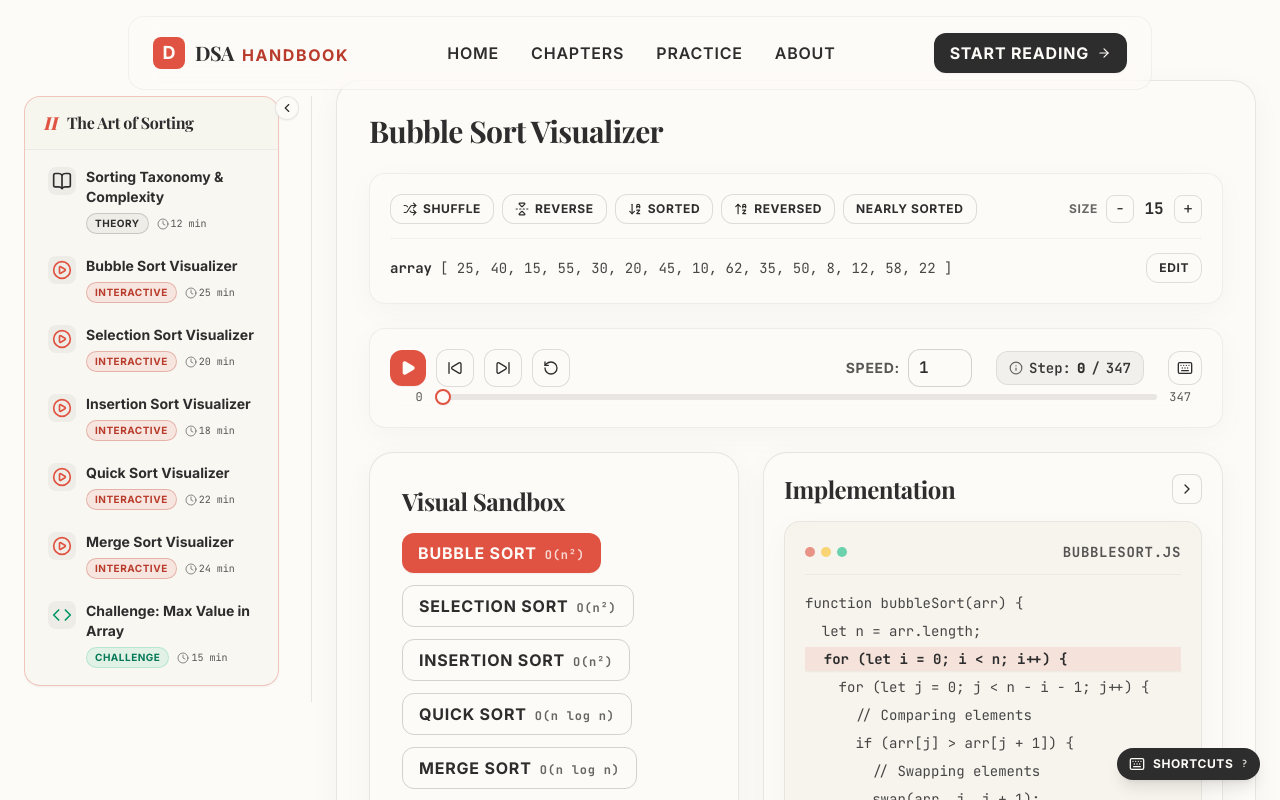
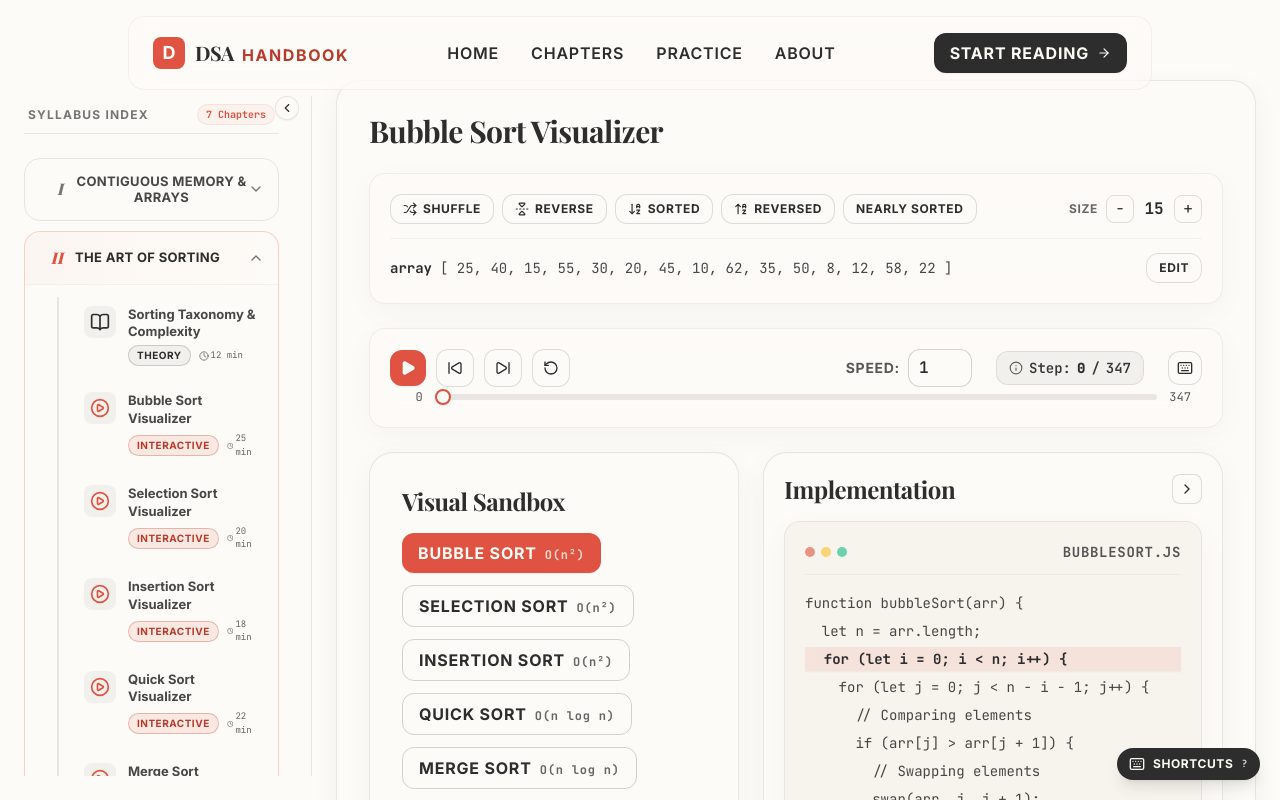
Before and after one commit to hahuyhungdev/web-interactive-dsa-handbook, a React (Vite) app: page /sorting in a window 1280 px wide. Shown: the top 800 px of the page. Built offline with nearby package versions, Linux system fonts and the light colour scheme; a web font is replaced by a local one.

Commit message:
fix(layout): resolve sticky positioning conflicts by targeting transitions only to layout widths and padding

```diff
--- a/src/features/theory/components/TheoryContent.tsx
+++ b/src/features/theory/components/TheoryContent.tsx
@@ -12,55 +12,119 @@ const THEORY_CONTENT: Record<string, {
     duration: '10 min',
     content: (
       <div className="space-y-6 font-editorial text-charcoal leading-relaxed text-base md:text-lg">
-        <p className="font-sans text-base uppercase tracking-widest text-coral-dark font-bold bg-coral/5 px-3 py-1 rounded-full border border-coral-dark/20 inline-block">
+        <p className="font-sans text-base uppercase tracking-widest text-coral-dark font-bold bg-coral/5 px-3 py-1 rounded-full border border-coral-dark/20 inline-block font-sans">
           Syllabus Core I.I
         </p>
         <p className="first-letter:text-5xl first-letter:font-bold first-letter:text-coral first-letter:float-left first-letter:mr-3 first-letter:mt-1">
-          Memory is fundamentally a linear tape. In modern systems, this tape is partitioned into bytes, each identified by a unique hexadecimal address. When we allocate an <strong>Array</strong>, the system guarantees a block of memory where elements are stored back-to-back—or <em>contiguously</em>.
+          Memory is fundamentally a linear tape. In modern hardware architectures, this tape is partitioned into bytes, each identified by a unique hexadecimal address. When we allocate an <strong>Array</strong>, the system guarantees a block of physical memory where elements are stored back-to-back—or <em>contiguously</em>.
         </p>
 
         <div className="bg-paper-dark border border-charcoal/10 rounded-2xl p-6 font-mono text-base my-8 shadow-inner">
-          <h4 className="font-sans font-bold text-base text-charcoal uppercase tracking-wider mb-3">Memory Map Representation</h4>
+          <h4 className="font-sans font-bold text-sm text-charcoal/60 uppercase tracking-wider mb-4 font-sans">Memory Map Layout (e.g. 32-bit Integer Array)</h4>
           <div className="flex flex-wrap gap-2 items-center justify-start">
-            <div className="border border-charcoal/20 bg-paper p-3 rounded-lg text-center shrink-0">
-              <span className="block text-base text-charcoal">Addr 0x104</span>
+            <div className="border border-charcoal/15 bg-paper p-3 rounded-lg text-center shrink-0 shadow-sm">
+              <span className="block text-xs text-charcoal/50">BaseAddress (0x104)</span>
               <strong className="text-coral text-base">Index [0]</strong>
             </div>
-            <div className="text-charcoal text-base">➔</div>
-            <div className="border border-charcoal/20 bg-paper p-3 rounded-lg text-center shrink-0">
-              <span className="block text-base text-charcoal">Addr 0x108</span>
-              <strong className="text-base">Index [1]</strong>
+            <div className="text-charcoal/30 text-base">➔</div>
+            <div className="border border-charcoal/15 bg-paper p-3 rounded-lg text-center shrink-0 shadow-sm">
+              <span className="block text-xs text-charcoal/50">Base + 4 Bytes (0x108)</span>
+              <strong className="text-charcoal text-base">Index [1]</strong>
             </div>
-            <div className="text-charcoal text-base">➔</div>
-            <div className="border border-charcoal/20 bg-paper p-3 rounded-lg text-center shrink-0">
-              <span className="block text-base text-charcoal">Addr 0x10C</span>
-              <strong className="text-base">Index [2]</strong>
+            <div className="text-charcoal/30 text-base">➔</div>
+            <div className="border border-charcoal/15 bg-paper p-3 rounded-lg text-center shrink-0 shadow-sm">
+              <span className="block text-xs text-charcoal/50">Base + 8 Bytes (0x10C)</span>
+              <strong className="text-charcoal text-base">Index [2]</strong>
             </div>
-            <div className="text-charcoal text-base">➔</div>
-            <div className="border border-charcoal/20 bg-paper p-3 rounded-lg text-center shrink-0">
-              <span className="block text-base text-charcoal">Addr 0x110</span>
-              <strong className="text-base">Index [3]</strong>
+            <div className="text-charcoal/30 text-base">➔</div>
+            <div className="border border-charcoal/15 bg-paper p-3 rounded-lg text-center shrink-0 shadow-sm">
+              <span className="block text-xs text-charcoal/50">Base + 12 Bytes (0x110)</span>
+              <strong className="text-charcoal text-base">Index [3]</strong>
             </div>
           </div>
         </div>
 
         <h3 className="font-editorial text-2xl font-bold text-charcoal pt-4">The Constant-Time Access Formula</h3>
         <p>
-          Because elements are sized uniformly and arranged contiguously, finding any index requires simple arithmetic rather than searching:
+          Because elements are sized uniformly and arranged contiguously, finding the exact memory location of any index requires simple arithmetic rather than linear search:
         </p>
-        <blockquote className="border-l-4 border-coral pl-4 italic bg-paper-dark/30 py-2 my-4 rounded-r-xl">
+        <blockquote className="border-l-4 border-coral pl-4 italic bg-paper-dark/30 py-2.5 my-4 rounded-r-xl font-mono text-sm md:text-base text-charcoal/90">
           Address(Index i) = BaseAddress + (i × ElementSize)
         </blockquote>
         <p>
-          This multiplication and addition is executed in a single CPU cycle. Thus, lookup in an array is <strong>O(1)</strong> (Constant Time).
+          This multiplication and addition is executed in a single CPU cycle. Thus, lookup in an array is <strong>O(1)</strong> (Constant Time), regardless of whether the array has 10 elements or 10 million.
         </p>
 
-        <div className="border border-coral/20 bg-coral/5 p-4 rounded-xl flex gap-3 items-start my-6">
-          <Sparkles className="w-5 h-5 text-coral shrink-0 mt-0.5" />
+        <h3 className="font-editorial text-2xl font-bold text-charcoal pt-4">Core Array Operations & Complexities</h3>
+        <div className="overflow-x-auto my-6 border border-charcoal/10 rounded-2xl">
+          <table className="w-full text-left font-sans text-xs sm:text-sm border-collapse">
+            <thead>
+              <tr className="bg-charcoal/5 border-b border-charcoal/10">
+                <th className="p-3 font-bold uppercase tracking-wider text-charcoal/70">Operation</th>
+                <th className="p-3 font-bold uppercase tracking-wider text-charcoal/70">Complexity</th>
+                <th className="p-3 font-bold uppercase tracking-wider text-charcoal/70">Description</th>
+              </tr>
+            </thead>
+            <tbody className="divide-y divide-charcoal/5">
+              <tr>
+                <td className="p-3 font-mono font-bold">Access (by index)</td>
+                <td className="p-3 text-coral font-bold font-mono">O(1)</td>
+                <td className="p-3 text-charcoal/70">Direct memory addressing via base offset lookup.</td>
+              </tr>
+              <tr>
+                <td className="p-3 font-mono font-bold">Search (by value)</td>
+                <td className="p-3 text-amber-600 font-bold font-mono">O(N)</td>
+                <td className="p-3 text-charcoal/70">Requires scanning elements sequentially (Linear Search).</td>
+              </tr>
+              <tr>
+                <td className="p-3 font-mono font-bold">Insert at Start</td>
+                <td className="p-3 text-red-500 font-bold font-mono">O(N)</td>
+                <td className="p-3 text-charcoal/70">Every existing element must shift one index to the right.</td>
+              </tr>
+              <tr>
+                <td className="p-3 font-mono font-bold">Insert at End</td>
+                <td className="p-3 text-coral font-bold font-mono">O(1)*</td>
+                <td className="p-3 text-charcoal/70">Constant time, unless a dynamic array capacity resize occurs.</td>
+              </tr>
+              <tr>
+                <td className="p-3 font-mono font-bold">Delete (from start/mid)</td>
+                <td className="p-3 text-red-500 font-bold font-mono">O(N)</td>
+                <td className="p-3 text-charcoal/70">Must shift subsequent elements left to close the memory gap.</td>
+              </tr>
+            </tbody>
+          </table>
+        </div>
+
+        <h3 className="font-editorial text-2xl font-bold text-charcoal pt-4">Fixed-Size vs. Dynamic Arrays</h3>
+        <p>
+          Standard physical arrays are allocated with a <strong>fixed capacity</strong>. To overcome this limitation, modern languages implement <strong>Dynamic Arrays</strong> (e.g., JavaScript Arrays, Python Lists, or Java ArrayLists).
+        </p>
+        <p>
+          A dynamic array wraps a fixed-size array. When elements are appended and the array fills up:
+        </p>
+        <ol className="list-decimal pl-6 space-y-2 text-base md:text-lg font-sans text-charcoal/80">
+          <li>The system allocates a new internal array, typically <strong>doubling</strong> the capacity.</li>
+          <li>All elements are copied over to the new contiguous block (an <code>O(N)</code> operation).</li>
+          <li>The old memory block is freed.</li>
+        </ol>
+        <p>
+          Because resizing occurs infrequently (exponentially rarer as the size grows), the <code>O(N)</code> cost is distributed across many insertions, resulting in an <strong>Amortized O(1)</strong> push complexity.
+        </p>
+
+        <h3 className="font-editorial text-2xl font-bold text-charcoal pt-4">Row-Major vs. Column-Major Layouts</h3>
+        <p>
+          Multi-dimensional arrays (like matrices) are also flattened contiguously in memory. In <strong>Row-Major</strong> ordering (used by JavaScript, C, and Python), matrices are stored row-by-row sequentially. In <strong>Column-Major</strong> ordering (used by Fortran and MATLAB), they are stored column-by-column.
+        </p>
+        <p>
+          Understanding this layout is critical for nested loop optimization: walking a Row-Major array row-by-row utilizes cache correctly, whereas looping column-by-column causes constant cache misses.
+        </p>
+
+        <div className="border border-coral/20 bg-coral/5 p-5 rounded-2xl flex gap-3.5 items-start my-6 shadow-sm">
+          <Sparkles className="w-5 h-5 text-coral shrink-0 mt-0.5 animate-pulse" />
           <div>
-            <h4 className="font-sans font-bold text-base text-coral-dark">Cache Locality Benefit</h4>
-            <p className="text-base font-sans text-charcoal mt-1">
-              CPUs do not load single bytes from RAM; they load a full 64-byte block (a Cache Line). Because arrays are contiguous, loading index 0 automatically fetches indices 1, 2, and 3 into L1 Cache, resulting in blazing fast iterations.
+            <h4 className="font-sans font-bold text-base text-coral-dark uppercase tracking-wider">Cache Locality & The 64-Byte Cache Line</h4>
+            <p className="text-base font-sans text-charcoal mt-1 leading-relaxed">
+              When the CPU requests a byte from RAM, it retrieves a full <strong>64-byte block (a Cache Line)</strong> containing that byte and its neighbors. Because array elements reside back-to-back, fetching Index 0 automatically pre-loads subsequent indices into the super-fast L1 cache. This spatial locality makes iterating arrays significantly faster than traversing linked nodes dispersed across the heap.
             </p>
           </div>
         </div>
--- a/src/layouts/MainLayout.tsx
+++ b/src/layouts/MainLayout.tsx
@@ -50,7 +50,7 @@ export function MainLayout({ activeLesson, onSelectLesson }: MainLayoutProps) {
       <div className="pt-20 flex-1 flex flex-col md:flex-row max-w-[95rem] w-full mx-auto relative px-4 md:px-6 mb-8">
         {/* Left column: Sidebar TableOfContents */}
         {!hideSidebar && (
-          <aside className={`shrink-0 border-b md:border-b-0 md:border-r border-charcoal/10 py-6 md:py-0 md:sticky md:top-24 md:self-start md:max-h-[calc(100vh-120px)] md:overflow-y-auto scrollbar-none transition-all duration-300 relative ${
+          <aside className={`shrink-0 border-b md:border-b-0 md:border-r border-charcoal/10 py-6 md:py-0 md:sticky md:top-24 md:self-start md:max-h-[calc(100vh-120px)] md:overflow-y-auto scrollbar-none transition-[width,padding,border-color,opacity] duration-300 relative ${
             isSidebarCollapsed ? 'w-full md:w-0 md:pr-0 md:border-r-0 overflow-hidden' : 'w-full md:w-72 md:pr-6'
           }`}>
             <div className="relative w-full">
@@ -107,7 +107,7 @@ export function MainLayout({ activeLesson, onSelectLesson }: MainLayoutProps) {
         )}
 
         {/* Right column: Active Route Workspace */}
-        <main className={`flex-1 min-w-0 py-6 md:py-0 transition-all duration-300 ${hideSidebar || isSidebarCollapsed ? "" : "md:pl-6"}`}>
+        <main className={`flex-1 min-w-0 py-6 md:py-0 transition-[padding] duration-300 ${hideSidebar || isSidebarCollapsed ? "" : "md:pl-6"}`}>
           <Outlet />
         </main>
       </div>
--- a/src/layouts/components/TableOfContents.tsx
+++ b/src/layouts/components/TableOfContents.tsx
@@ -21,6 +21,7 @@ const CHAPTER_ROUTES: Record<string, string> = {
 
 export function TableOfContents({ activeLesson, onSelectLesson, isSidebar = false }: TableOfContentsProps) {
   const [expandedChapter, setExpandedChapter] = useState<string | null>(null);
+  const [expandedChapters, setExpandedChapters] = useState<Record<string, boolean>>({});
   const navigate = useNavigate();
   const location = useLocation();
 
@@ -33,6 +34,7 @@ export function TableOfContents({ activeLesson, onSelectLesson, isSidebar = fals
 
     if (matchingChapterByRoute) {
       setExpandedChapter(matchingChapterByRoute.id);
+      setExpandedChapters(prev => ({ ...prev, [matchingChapterByRoute.id]: true }));
       return;
     }
 
@@ -42,6 +44,7 @@ export function TableOfContents({ activeLesson, onSelectLesson, isSidebar = fals
     );
     if (matchingChapter) {
       setExpandedChapter(matchingChapter.id);
+      setExpandedChapters(prev => ({ ...prev, [matchingChapter.id]: true }));
     }
   }, [activeLesson, location.pathname]);
 
@@ -78,34 +81,77 @@ export function TableOfContents({ activeLesson, onSelectLesson, isSidebar = fals
   };
 
   if (isSidebar) {
-    const activeChapter = CHAPTERS.find(chapter => {
+    return (
+      <div className="flex flex-col gap-4 w-full" id="handbook-sidebar">
+        <div className="px-1 py-2 flex items-center justify-between border-b border-charcoal/10 mb-2">
+          <span className="font-sans text-xs font-black uppercase tracking-widest text-charcoal/40">
+            Syllabus Index
+          </span>
+          <span className="font-mono text-[10px] text-coral font-bold bg-coral/5 px-2 py-0.5 rounded-full border border-coral/10">
+            {CHAPTERS.length} Chapters
+          </span>
+        </div>
+
+        <div className="flex flex-col gap-2.5">
+          {CHAPTERS.map((chapter) => {
+            const isExpanded = !!expandedChapters[chapter.id];
             const hasActiveLesson = chapter.lessons.some(l => l.title === activeLesson);
-      const hasRouteMatch = CHAPTER_ROUTES[chapter.id] && (location.pathname === CHAPTER_ROUTES[chapter.id] || location.pathname.startsWith(CHAPTER_ROUTES[chapter.id] + '/'));
-      return hasActiveLesson || hasRouteMatch;
-    });
+            const isCurrentChapterRoute = CHAPTER_ROUTES[chapter.id] && (
+              location.pathname === CHAPTER_ROUTES[chapter.id] ||
+              location.pathname.startsWith(CHAPTER_ROUTES[chapter.id] + '/')
+            );
+            const isChapterActive = hasActiveLesson || isCurrentChapterRoute;
 
-    const chaptersToRender = activeChapter ? [activeChapter] : CHAPTERS;
-
-    return (
-      <div className="flex flex-col gap-3 w-full" id="handbook">
-        {chaptersToRender.map((chapter) => {
             return (
               <div
                 key={chapter.id}
-              className="rounded-2xl border bg-paper-dark/50 border-coral/30 shadow-sm overflow-hidden"
+                className={`transition-all duration-300 rounded-2xl border ${
+                  isChapterActive
+                    ? 'border-coral/25 bg-paper shadow-sm'
+                    : 'border-charcoal/10 bg-transparent'
+                }`}
               >
-              <div className="w-full flex items-center justify-between text-left p-3 select-none border-b border-charcoal/5 bg-paper-dark/30">
-                <div className="flex items-center gap-2.5">
-                  <span className="font-editorial italic text-lg font-extrabold text-coral w-5 text-right shrink-0">
+                {/* Chapter Header Button */}
+                <button
+                  type="button"
+                  onClick={() => {
+                    setExpandedChapters(prev => ({
+                      ...prev,
+                      [chapter.id]: !prev[chapter.id]
+                    }));
+                  }}
+                  className={`w-full flex items-center justify-between p-3.5 select-none focus:outline-none transition-colors rounded-t-2xl ${
+                    isChapterActive
+                      ? 'bg-gradient-to-r from-coral/[0.03] to-transparent'
+                      : 'hover:bg-charcoal/[0.03]'
+                  }`}
+                >
+                  <div className="flex items-center gap-3">
+                    <span className={`font-editorial italic text-base font-extrabold shrink-0 w-6 text-right transition-colors ${
+                      isChapterActive ? 'text-coral' : 'text-charcoal/40'
+                    }`}>
                       {chapter.number}
                     </span>
-                  <h3 className="font-editorial text-sm md:text-base font-bold text-charcoal leading-snug">
+                    <h3 className={`font-sans text-[13px] font-extrabold uppercase tracking-wide leading-tight transition-colors ${
+                      isChapterActive ? 'text-charcoal' : 'text-charcoal/70'
+                    }`}>
                       {chapter.title}
                     </h3>
                   </div>
-              </div>
+                  <ChevronDown
+                    className={`w-4 h-4 text-charcoal/40 transition-transform duration-300 shrink-0 ${
+                      isExpanded ? 'rotate-180 text-coral' : ''
+                    }`}
+                  />
+                </button>
 
-              <div className="p-2 pl-3 bg-paper-light/10 flex flex-col gap-1">
+                {/* Chapter Lessons List */}
+                <div
+                  className={`overflow-hidden transition-all duration-300 ease-in-out ${
+                    isExpanded ? 'max-h-[800px] border-t border-charcoal/5 p-3' : 'max-h-0 p-0 pointer-events-none'
+                  }`}
+                >
+                  <div className="relative border-l-2 border-charcoal/10 ml-5 pl-4 flex flex-col gap-2">
                     {chapter.lessons.map((lesson, idx) => {
                       const isActive = activeLesson === lesson.title;
                       return (
@@ -120,29 +166,33 @@ export function TableOfContents({ activeLesson, onSelectLesson, isSidebar = fals
                               onSelectLesson(lesson.title);
                             }
                           }}
-                      className={`flex items-start gap-2.5 p-2 px-2.5 rounded-xl border transition-all group cursor-pointer focus:outline-none focus-visible:ring-2 focus-visible:ring-coral/50 ${
+                          className={`group flex items-start gap-3 p-2 rounded-xl transition-all duration-200 cursor-pointer focus:outline-none focus-visible:ring-2 focus-visible:ring-coral/50 ${
                             isActive
-                          ? 'bg-paper border-charcoal/10 shadow-sm text-coral'
-                          : 'border-transparent hover:border-charcoal/10 hover:bg-paper hover:shadow-xs'
+                              ? 'bg-paper border border-charcoal/10 shadow-sm text-coral -translate-x-0.5'
+                              : 'border border-transparent hover:bg-charcoal/5 hover:translate-x-0.5'
                           }`}
                         >
-                      <div className={`p-1 rounded-lg transition-colors shrink-0 ${
-                        isActive ? 'bg-coral/5 text-coral' : 'bg-charcoal/5 group-hover:bg-coral/5'
+                          {/* Lesson Icon */}
+                          <div className={`p-1.5 rounded-lg transition-colors shrink-0 ${
+                            isActive
+                              ? 'bg-coral/10 text-coral'
+                              : 'bg-charcoal/5 text-charcoal/45 group-hover:bg-coral/5 group-hover:text-coral/80'
                           }`}>
                             {getIcon(lesson.type)}
                           </div>
 
-                      <div className="flex-1 min-w-0 flex flex-col gap-1">
-                        <p className={`font-sans text-xs md:text-sm font-bold leading-snug transition-colors ${
-                          isActive ? 'text-charcoal' : 'text-charcoal group-hover:text-charcoal'
+                          {/* Lesson Title & Meta */}
+                          <div className="flex-1 min-w-0 flex flex-col justify-center">
+                            <p className={`font-sans text-[13px] font-bold leading-snug transition-colors ${
+                              isActive ? 'text-charcoal' : 'text-charcoal/70 group-hover:text-charcoal'
                             }`}>
                               {lesson.title}
                             </p>
 
-                        <div className="flex items-center gap-2 flex-wrap mt-0.5">
+                            <div className="flex items-center gap-2 mt-1">
                               {getBadge(lesson.type)}
-                          <div className="flex items-center gap-0.5 text-charcoal/60 font-mono text-[10px]">
-                            <Clock className="w-3 h-3 text-charcoal/55" />
+                              <div className="flex items-center gap-0.5 text-charcoal/50 font-mono text-[9px]">
+                                <Clock className="w-2.5 h-2.5" />
                                 <span>{lesson.duration}</span>
                               </div>
                             </div>
@@ -152,8 +202,10 @@ export function TableOfContents({ activeLesson, onSelectLesson, isSidebar = fals
                     })}
                   </div>
                 </div>
+              </div>
             );
           })}
+        </div>
       </div>
     );
   }
```
Also changed, not shown: graphify-out/GRAPH_REPORT.md (+2 -2 lines), graphify-out/graph.json, graphify-out/manifest.json. Lines whose indentation alone changed are shown as unchanged.
